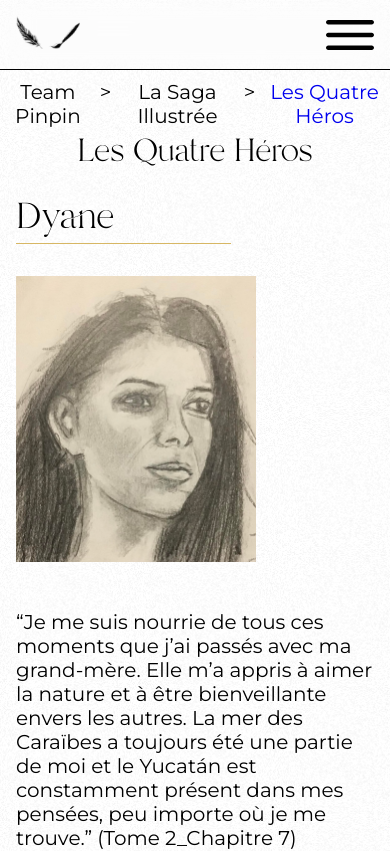
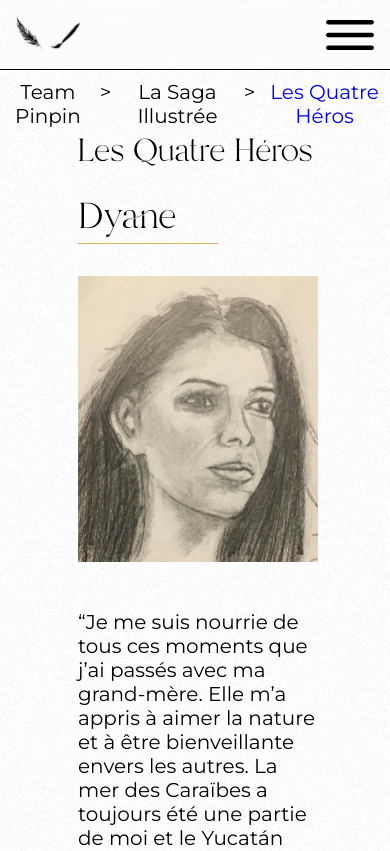
Before and after one commit to HeloisePi/graphique, a SvelteKit app: page /saga/les-quatre-heros in a window 390 px wide. Shown: the top 851 px of the page. Built offline with nearby package versions, Linux system fonts and the light colour scheme.

Commit message:
bug iphone iphone image

```diff
--- a/src/routes/Componante/DescriptionPersonnage.svelte
+++ b/src/routes/Componante/DescriptionPersonnage.svelte
@@ -5,7 +5,7 @@
     export let name;
 </script>
 
-<div>
+<div class="personnage">
     <SagaTitle>{name}</SagaTitle>
     <div class="contenaire">
         <img src="{srcImg}" alt="{name}">
@@ -16,8 +16,14 @@
 </div>
 
 <style>
+    .personnage{
+        width: 60vw;
+    }
     .contenaire{
-        display: flex;
+        display: grid;
+        grid-template-columns: 1fr 1fr;
+        align-items: center;
+        justify-items: center;
         gap: 3rem;
     }
     img{
@@ -30,7 +36,7 @@
 
     @media screen and (max-width: 650px) {
         .contenaire{
-        flex-direction: column;
+        grid-template-columns: 1fr;
     }
 
     }
```
